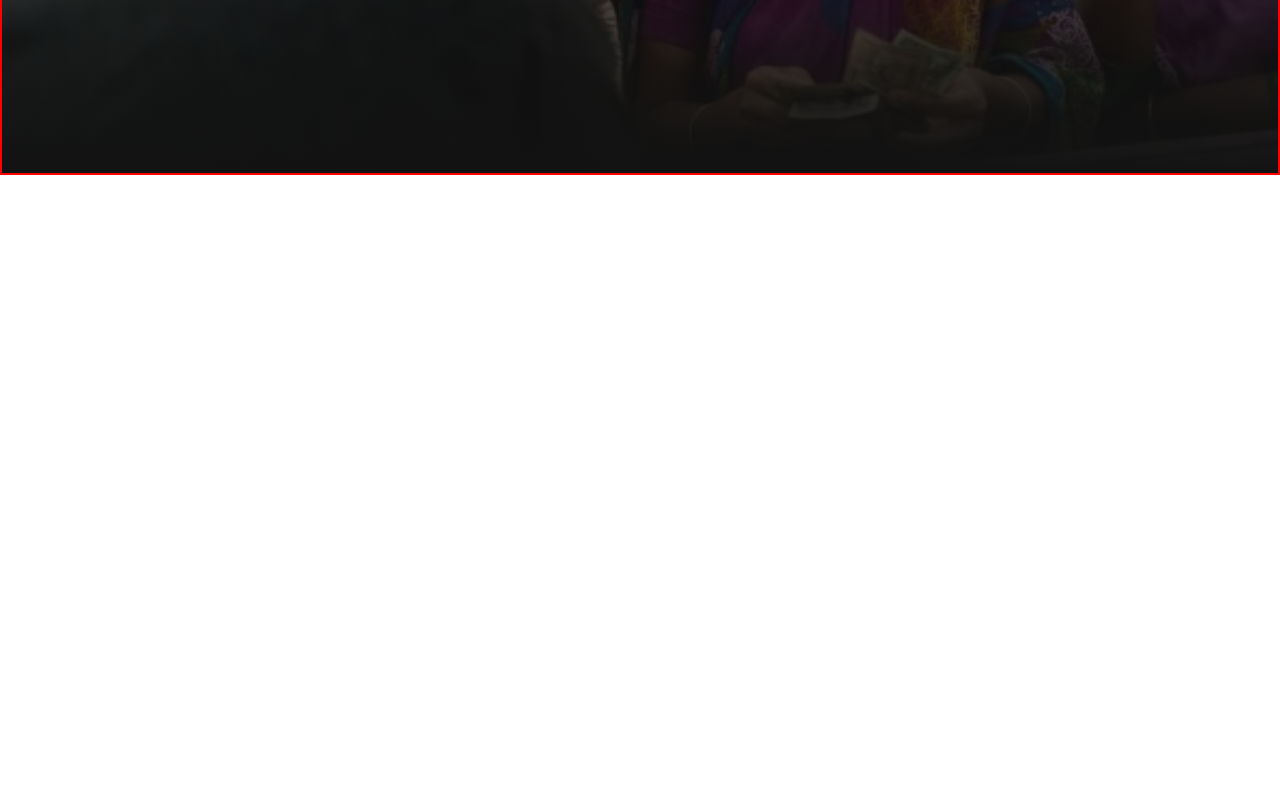
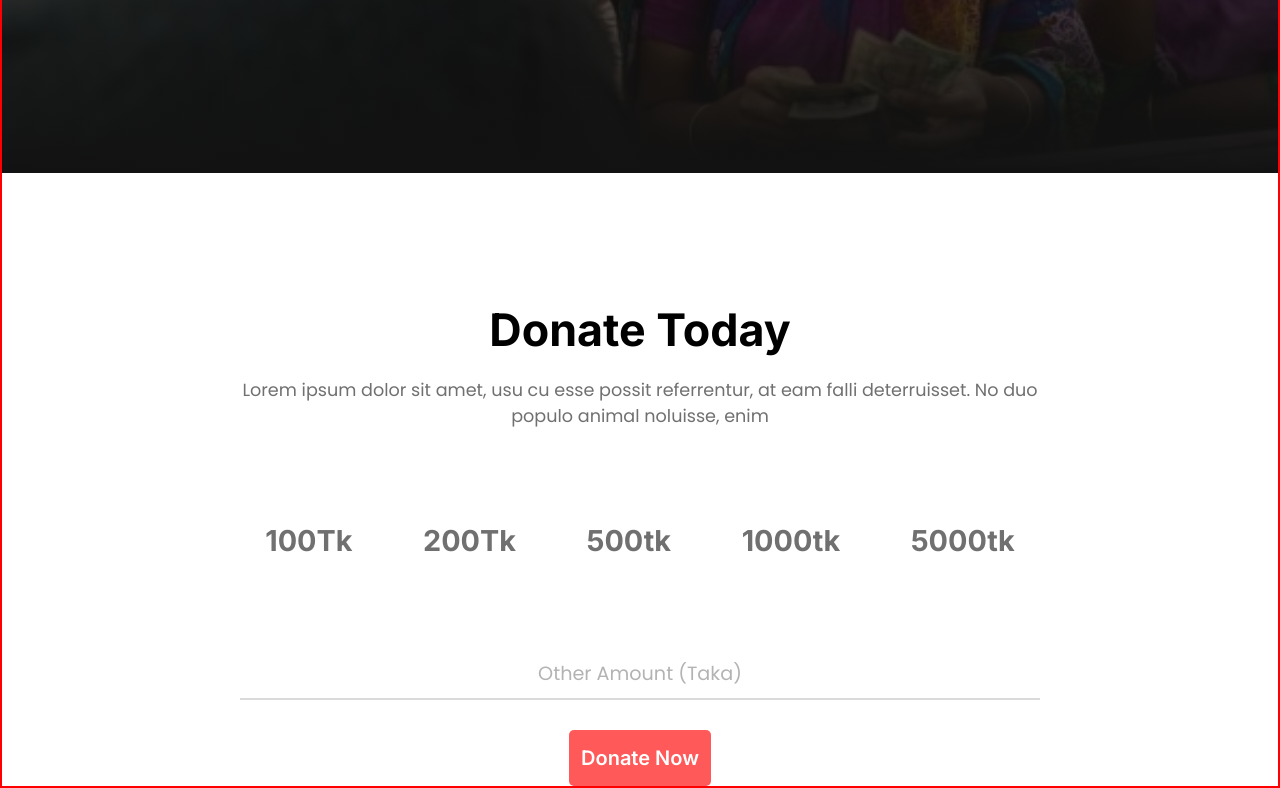
Before and after one commit to munna516/Donate-Today, a plain HTML site: page index.html in a window 1280 px wide. Shown: the part 499-1287 px from the top of the page. Before the commit the page ends 800 px from the top, so only its background shows below. Drawn offline with Linux system fonts and the light colour scheme.

Commit message:
donate today section added

```diff
--- a/CSS/medium-device-responsive.css
+++ b/CSS/medium-device-responsive.css
@@ -12,4 +12,16 @@
         padding: 20px;
     }
 
+    #donate {
+        max-width: 700px;
+    }
+
+    .taka-container {
+        flex-wrap: wrap;
+    }
+
+    .other-amount {
+        margin-top: 200px;
+    }
+
 }
--- a/CSS/small-devicee-responsive.css
+++ b/CSS/small-devicee-responsive.css
@@ -11,4 +11,14 @@
         font-size: 0.8rem;
         padding: 10px;
     }
+
+    #donate {
+        max-width: 400px;
+    }
+    .taka-container{
+        flex-wrap: wrap;
+    }
+    .other-amount{
+        margin-top: 320px;
+    }
 }
--- a/CSS/styles.css
+++ b/CSS/styles.css
@@ -73,3 +73,73 @@ header {
     margin-top: 20px;
     margin-bottom: 30px;
 }
+
+/* Donate Today Section */
+#donate {
+    width: 800px;
+    margin: 0px auto;
+    margin-top: 130px;
+    /* border: 2px solid green; */
+}
+
+.section-title {
+    color: var(--primary-colorF);
+    font-family: Inter;
+    font-size: 2.8rem;
+    font-weight: 700;
+    text-align: center;
+}
+
+.section-description {
+    color: var(--secondary-color);
+    font-family: Poppins;
+    font-size: 1.1rem;
+    text-align: center;
+    margin-top: 20px;
+    margin-bottom: 50px;
+}
+
+.taka-container {
+    display: flex;
+    justify-content: space-around;
+    gap: 20px;
+    height: 130px;
+
+}
+
+.taka {
+    color: rgb(112, 112, 112);
+    font-family: Inter;
+    font-size: 1.8rem;
+    font-weight: 700;
+    text-align: center;
+    padding: 44px 25px;
+    height: 100%;
+}
+
+.taka:hover {
+    box-sizing: border-box;
+    border: 2px solid rgb(255, 89, 89);
+    border-radius: 5px;
+    background: rgb(255, 238, 238);
+    color: rgb(255, 89, 89);
+    ;
+}
+
+.other-amount {
+    color: rgb(179, 179, 179);
+    font-family: Poppins;
+    font-size: 1.2rem;
+    text-align: center;
+    margin-top: 50px;
+}
+
+.hr {
+    border: 1px solid rgb(218, 218, 218);
+    margin-top: 10px;
+    margin-bottom: 30px;
+}
+
+.donate-btn {
+    text-align: center;
+}
--- a/index.html
+++ b/index.html
@@ -19,6 +19,25 @@
             <button class="btn-primary">Donate Now</button>
         </div>
     </header>
+    <main>
+        <section id="donate">
+            <h2 class="section-title">Donate Today</h2>
+            <p class="section-description">Lorem ipsum dolor sit amet, usu cu esse possit referrentur, at eam falli
+                deterruisset. No duo populo animal noluisse, enim</p>
+            <div class="taka-container">
+                <div class="taka">100Tk</div>
+                <div class="taka">200Tk</div>
+                <div class="taka">500tk</div>
+                <div class="taka">1000tk</div>
+                <div class="taka">5000tk</div>
+            </div>
+            <p class="other-amount">Other Amount (Taka)</p>
+            <hr class="hr">
+            <div class="donate-btn">
+                <button class="btn-primary">Donate Now</button>
+            </div>
+        </section>
+    </main>
 </body>
 
 </html>
```
